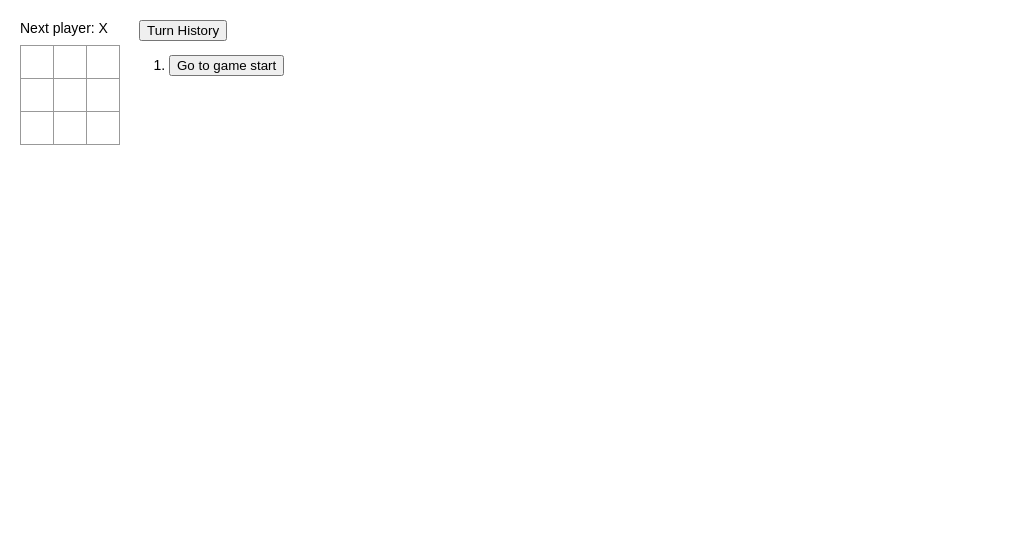
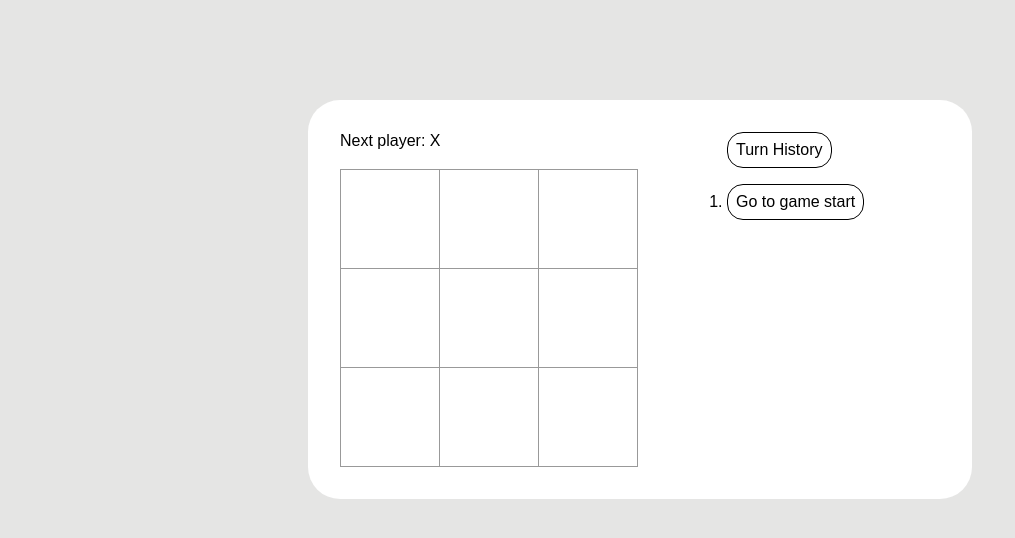
Before and after one commit to pashunt13/tic-tac-toe, a React (Create React App) app: page / in a window 1280 px wide. Shown: the top 538 px of the page, without its empty margins (0-1015 px from the left). Built offline with nearby package versions, Linux system fonts and the light colour scheme.

Commit message:
editing css

```diff
--- a/src/Game.tsx
+++ b/src/Game.tsx
@@ -13,8 +13,8 @@ const Game = () => {
   const handlePlay = (nextSquares: string[], nextPoints: number) => {
     const nextHistory = [...history.slice(0, currentMove + 1), nextSquares];
     setHistory(nextHistory);
+    setPointsHistory([...pointsHistory.slice(0, currentMove), nextPoints]);
     setCurrentMove(nextHistory.length - 1);
-    setPointsHistory([...pointsHistory, nextPoints]);
   };
 
   const jumpTo = (nextMove: number) => {
--- a/src/Info.tsx
+++ b/src/Info.tsx
@@ -23,22 +23,26 @@ const Info = ({ history, pointsHistory, currentMove, jumpTo }: InfoProps) => {
     const points = pointsHistory[move - 1];
     let description;
     if (currentMove === move && move > 0) {
-      description = `You are at move # ${currentMove} [${points}]`;
+      description = `You are at move #${currentMove} [${points}]`;
     } else if (move > 0) {
-      description = `Go to move # ${move} [${points}]`;
+      description = `Go to move #${move} [${points}]`;
     } else {
       description = `Go to game start`;
     }
     return (
       <li key={`move-${move}`}>
-        <button onClick={() => jumpTo(move)}>{description}</button>
+        <button className="info-button" onClick={() => jumpTo(move)}>
+          {description}
+        </button>
       </li>
     );
   });
 
   return (
     <>
-      <button onClick={turnHistory}>Turn History</button>
+      <button className="info-button turn-history-button" onClick={turnHistory}>
+        Turn History
+      </button>
       <ol>{moves}</ol>
     </>
   );
--- a/src/styles.css
+++ b/src/styles.css
@@ -1,11 +1,27 @@
 body {
-  font: 14px "Century Gothic", Futura, sans-serif;
+  font: 16px "Century Gothic", Futura, sans-serif;
   margin: 20px;
+  background-color: #e5e5e4;
+  text-align: center;
 }
 
 ol,
 ul {
   padding-left: 30px;
+}
+
+.info-button {
+  font: inherit;
+  border: 1px solid #000;
+  border-radius: 1em;
+  background-color: #fff;
+  margin-bottom: 5px;
+  padding: 0.5em;
+}
+
+.turn-history-button {
+  margin-bottom: 0;
+  margin-left: 30px;
 }
 
 .board-row:after {
@@ -15,22 +31,22 @@ ul {
 }
 
 .status {
-  margin-bottom: 10px;
+  margin-bottom: 20px;
 }
 
 .square {
   background: #fff;
   border: 1px solid #999;
   float: left;
-  font-size: 24px;
+  font-size: 70px;
   font-weight: bold;
-  line-height: 34px;
-  height: 34px;
+  line-height: 100px;
+  height: 100px;
   margin-right: -1px;
   margin-top: -1px;
   padding: 0;
   text-align: center;
-  width: 34px;
+  width: 100px;
 }
 
 .square:focus {
@@ -38,7 +54,8 @@ ul {
 }
 
 .win {
-  background: #800000;
+  background: #6a3838;
+  opacity: 0.8;
   color: #f5f5f5;
 }
 
@@ -47,10 +64,35 @@ ul {
 }
 
 .game {
+  background-color: #fff;
+  text-align: left;
+  border-radius: 2em;
+  margin: 100px auto;
+  padding: 2em;
+  max-width: 600px;
   display: flex;
   flex-direction: row;
 }
 
 .game-info {
-  margin-left: 20px;
+  margin-left: 60px;
 }
+
+@media (max-width: 720px) {
+  .game {
+    margin: 1em auto;
+    display: inline-block;
+    /* padding: 1em; */
+  }
+
+  .square {
+    font-size: 56px;
+    line-height: 80px;
+    height: 80px;
+    width: 80px;
+  }
+
+  .game-info {
+    margin: 2em auto;
+  }
+}
```
